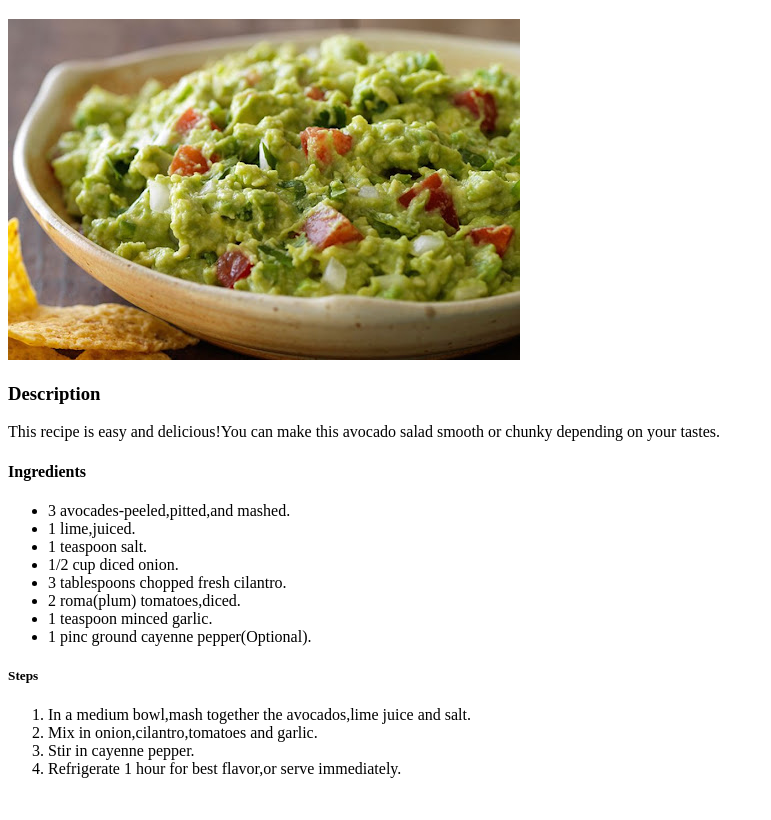
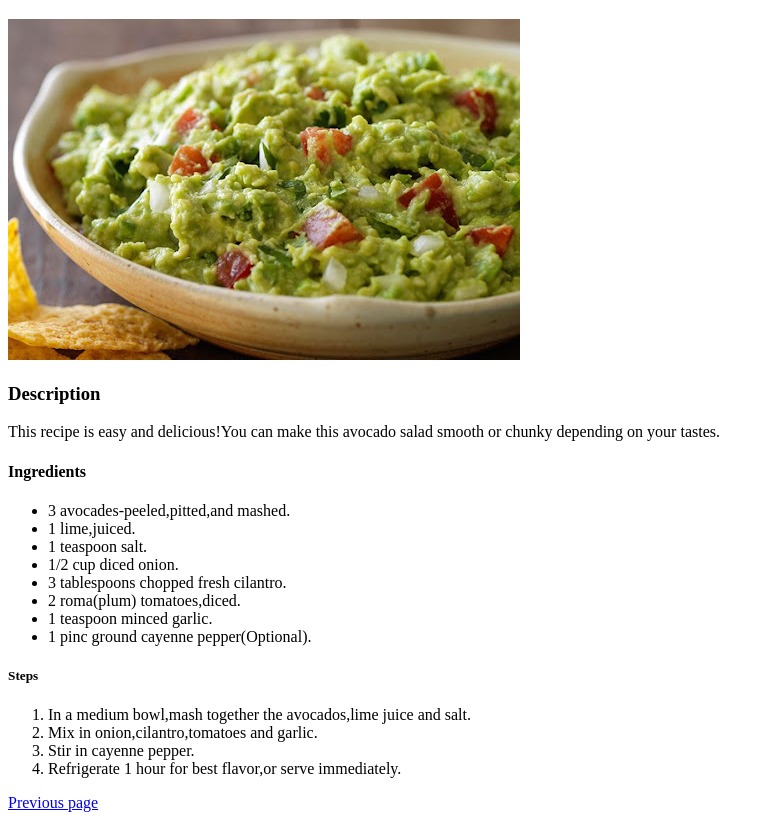
Before and after one commit to xeanfun/odin-recipes, a plain HTML site: page recipes/guacamole.html in a window 1280 px wide. Shown: the part 61-881 px from the top of the page, without its empty margins (0-771 px from the left). Before the commit the page ends 855 px from the top, so only its background shows below. Drawn offline with Linux system fonts and the light colour scheme.

Commit message:
Added previous page links to recipe pages.

```diff
--- a/recipes/guacamole.html
+++ b/recipes/guacamole.html
@@ -29,5 +29,6 @@
         <li>Stir in cayenne pepper.</li>
         <li>Refrigerate 1 hour for best flavor,or serve immediately.</li>
     </ol>
+    <a href="../index.html">Previous page</a>
 </body>
 </html>
```
Also changed, not shown: recipes/dumplings.html (+1 -1 lines).
